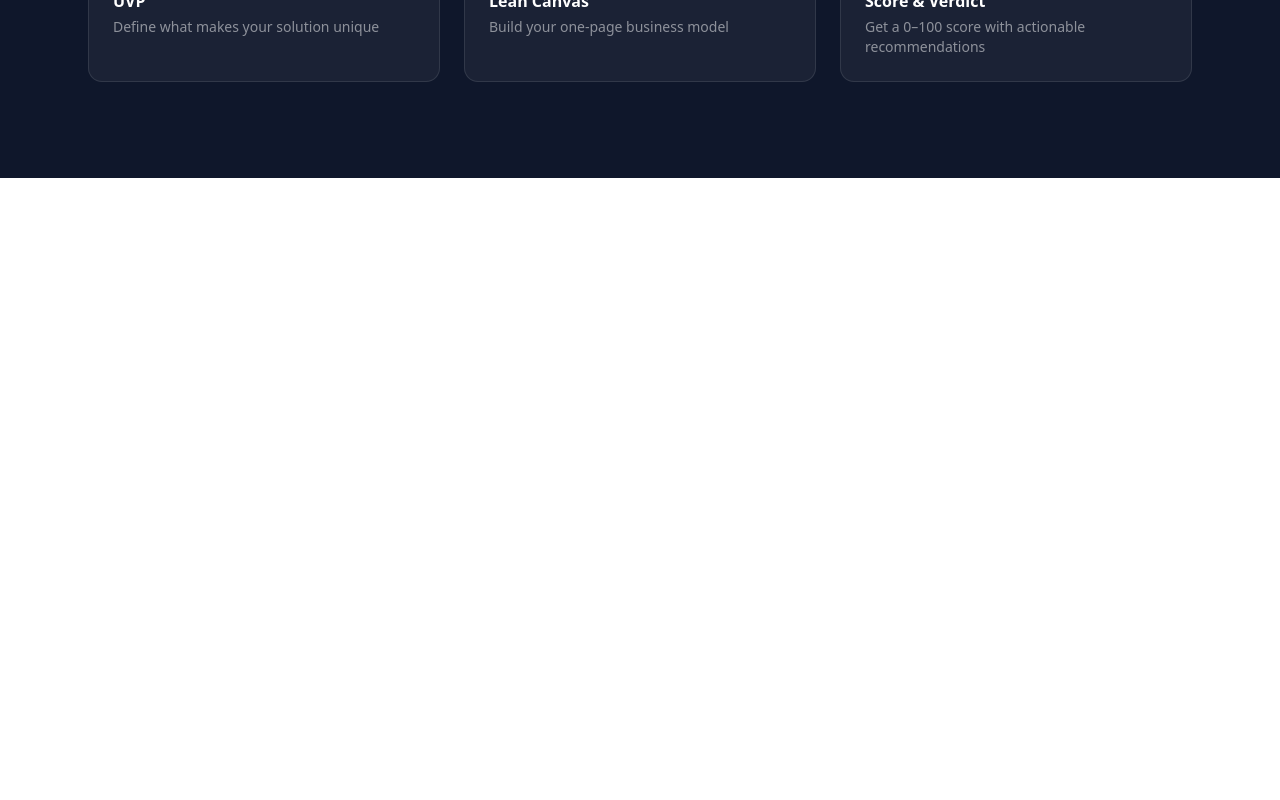
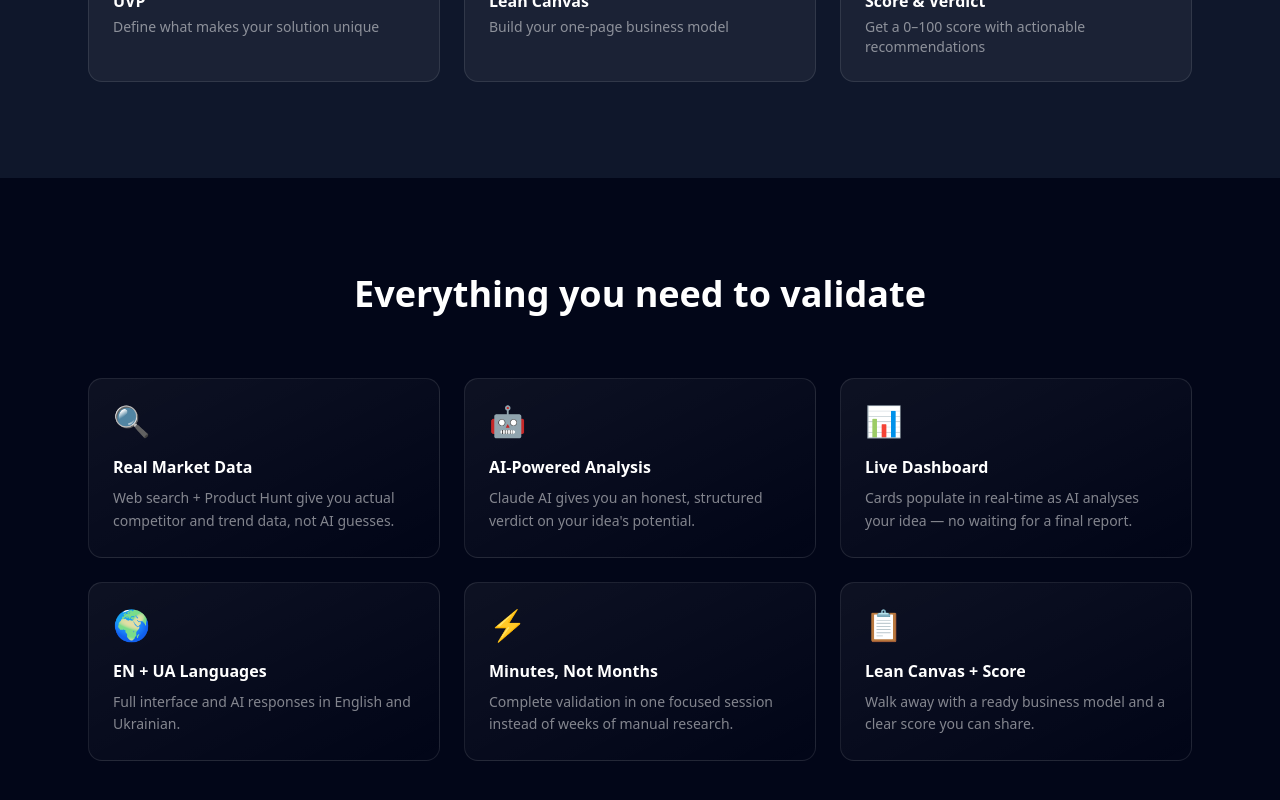
Before and after one commit to IvchenkoNazar/Idea2Startup, a Next.js app: page /en in a window 1280 px wide. Shown: the part 1310-2110 px from the top of the page. Before the commit the page ends 1488 px from the top, so only its background shows below. Built offline with nearby package versions, Linux system fonts and the light colour scheme.

Commit message:
feat: landing page features section

```diff
--- a/src/app/[locale]/page.tsx
+++ b/src/app/[locale]/page.tsx
@@ -81,6 +81,32 @@ export default async function Home() {
           </div>
         </div>
       </section>
+
+      {/* FEATURES */}
+      <section className="py-24 bg-slate-950">
+        <div className="max-w-6xl mx-auto px-6">
+          <div className="text-center mb-16">
+            <h2 className="text-3xl sm:text-4xl font-bold mb-4">{t("featuresTitle")}</h2>
+          </div>
+
+          <div className="grid grid-cols-1 sm:grid-cols-2 lg:grid-cols-3 gap-6">
+            {[
+              { icon: "🔍", title: t("feature1Title"), desc: t("feature1Desc") },
+              { icon: "🤖", title: t("feature2Title"), desc: t("feature2Desc") },
+              { icon: "📊", title: t("feature3Title"), desc: t("feature3Desc") },
+              { icon: "🌍", title: t("feature4Title"), desc: t("feature4Desc") },
+              { icon: "⚡", title: t("feature5Title"), desc: t("feature5Desc") },
+              { icon: "📋", title: t("feature6Title"), desc: t("feature6Desc") },
+            ].map((f, i) => (
+              <div key={i} className="rounded-xl border border-white/10 bg-gradient-to-br from-white/5 to-transparent p-6 hover:border-indigo-500/40 hover:from-indigo-500/10 transition-all group">
+                <div className="text-3xl mb-4">{f.icon}</div>
+                <h3 className="font-semibold text-white mb-2">{f.title}</h3>
+                <p className="text-sm text-white/50 leading-relaxed">{f.desc}</p>
+              </div>
+            ))}
+          </div>
+        </div>
+      </section>
     </div>
   );
 }
```
